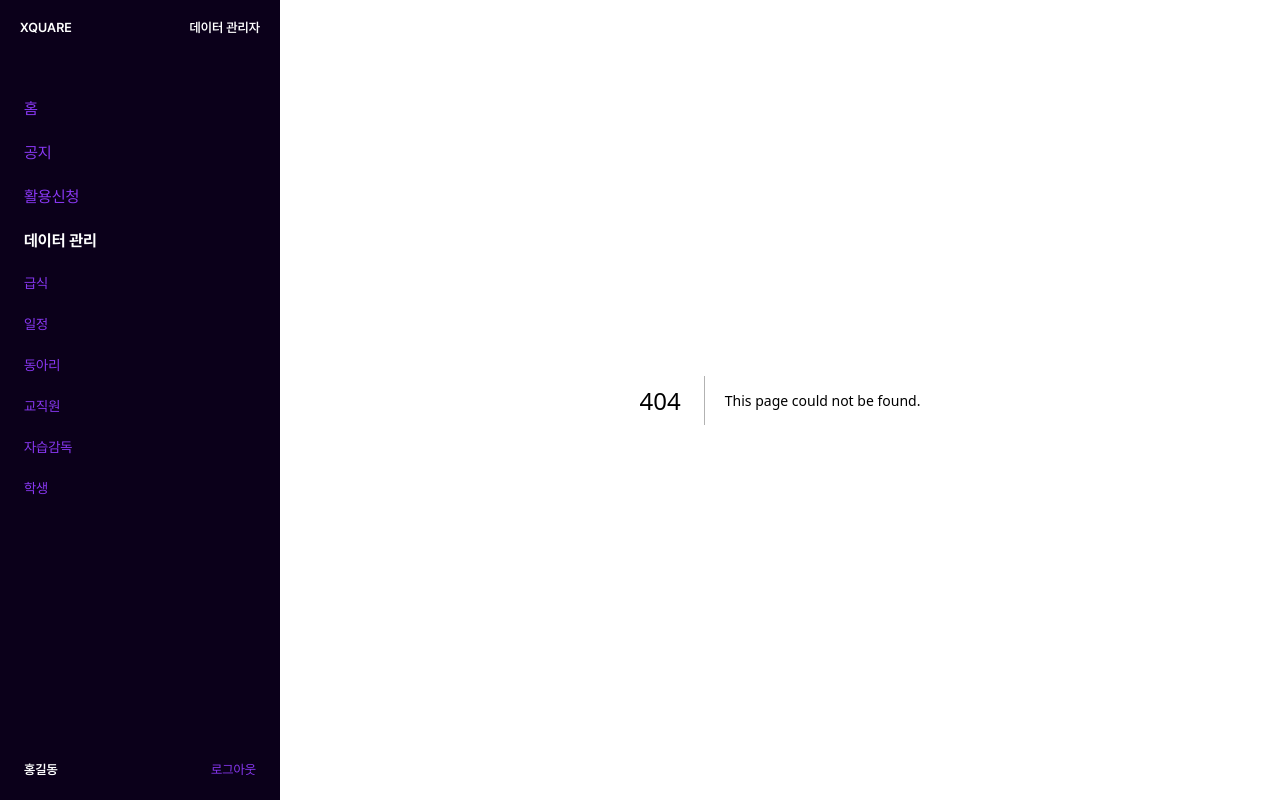
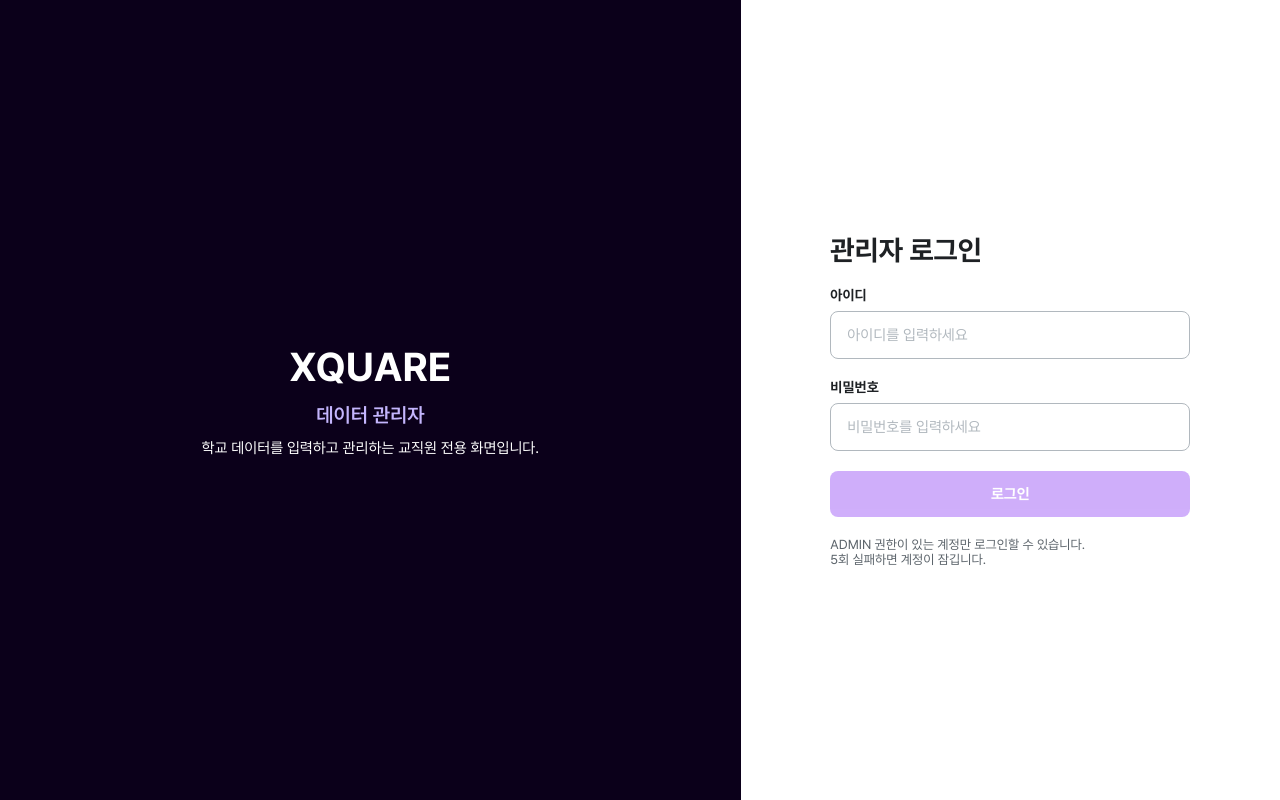
Before and after one commit to team-xquare/xquare-openapi-frontend, a Next.js app in the folder apps/admin/: page /login in a window 1280 px wide. Before the commit this address had no page. Built offline with nearby package versions, Linux system fonts and the light colour scheme.

Commit message:
feat: admin 관리자 로그인 화면 퍼블리싱

```diff
--- a/apps/admin/src/app/AppLayout.tsx
+++ b/apps/admin/src/app/AppLayout.tsx
@@ -2,14 +2,22 @@
 
 import type { ReactNode } from "react";
 import styled from "@emotion/styled";
+import { usePathname } from "next/navigation";
 import { Sidebar } from "../components/sidebar/sidebar";
 import { SIDEBAR_WIDTH } from "../components/sidebar/sidebar-style";
 
+// 사이드바 없이 화면 전체를 쓰는 페이지
+const FULL_SCREEN_PATHS = ["/login", "/forbidden"];
+
 export default function AppLayout({ children }: { children: ReactNode }) {
+  const pathname = usePathname();
+  const isFullScreen = FULL_SCREEN_PATHS.includes(pathname);
+
   return (
     <>
-      <Sidebar />
-      <Page>{children}</Page>
+      {/* Page 위치가 바뀌면 보존 중인 페이지 상태가 초기화되므로 사이드바만 조건부로 렌더링 */}
+      {!isFullScreen && <Sidebar />}
+      <Page data-full-screen={isFullScreen || undefined}>{children}</Page>
     </>
   );
 }
@@ -18,4 +26,9 @@ const Page = styled.div`
   margin-left: ${SIDEBAR_WIDTH};
   min-height: 100vh;
   width: calc(100% - ${SIDEBAR_WIDTH});
+
+  &[data-full-screen] {
+    margin-left: 0;
+    width: 100%;
+  }
 `;
--- /dev/null
+++ b/apps/admin/src/app/login/page-style.ts
@@ -0,0 +1,66 @@
+import styled from "@emotion/styled";
+import { Xquare_colors } from "../../styles/colors";
+import { PrimaryButton } from "../../components/auth-layout/auth-layout-style";
+
+export const LoginForm = styled.form`
+  display: flex;
+  flex-direction: column;
+  gap: 20px;
+  max-width: 100%;
+  width: 360px;
+`;
+
+export const LoginTitle = styled.h1`
+  color: ${Xquare_colors.slate[900]};
+  font-size: 28px;
+  font-weight: 700;
+  line-height: normal;
+  margin: 0;
+`;
+
+export const LoginField = styled.div`
+  display: flex;
+  flex-direction: column;
+  gap: 8px;
+`;
+
+export const LoginLabel = styled.label`
+  color: ${Xquare_colors.slate[900]};
+  font-size: 14px;
+  font-weight: 700;
+  line-height: normal;
+`;
+
+export const LoginInput = styled.input`
+  border: 1px solid ${Xquare_colors.slate[400]};
+  border-radius: 8px;
+  color: ${Xquare_colors.slate[900]};
+  font: inherit;
+  font-size: 15px;
+  height: 48px;
+  padding: 0 16px;
+  width: 100%;
+
+  &::placeholder {
+    color: ${Xquare_colors.slate[400]};
+  }
+
+  &:focus {
+    border-color: ${Xquare_colors.purple[400]};
+    outline: none;
+  }
+`;
+
+export const LoginButton = styled(PrimaryButton)`
+  width: 100%;
+`;
+
+export const LoginNote = styled.div`
+  color: ${Xquare_colors.slate[600]};
+  font-size: 13px;
+  line-height: normal;
+
+  p {
+    margin: 0;
+  }
+`;
--- /dev/null
+++ b/apps/admin/src/app/login/page.tsx
@@ -0,0 +1,86 @@
+"use client";
+
+import { useId, useLayoutEffect, useState, type FormEvent } from "react";
+import { useRouter } from "next/navigation";
+import { AuthLayout } from "../../components/auth-layout/auth-layout";
+import {
+  LoginButton,
+  LoginField,
+  LoginForm,
+  LoginInput,
+  LoginLabel,
+  LoginNote,
+  LoginTitle,
+} from "./page-style";
+
+export default function AdminLoginPage() {
+  const router = useRouter();
+  const id = useId();
+  const [username, setUsername] = useState("");
+  const [password, setPassword] = useState("");
+
+  // 다른 페이지로 이동해도 화면이 숨겨진 채 상태가 남으므로,
+  // 다시 들어오면 빈 폼이 되도록 숨겨질 때 입력값을 비움
+  useLayoutEffect(() => {
+    return () => {
+      setUsername("");
+      setPassword("");
+    };
+  }, []);
+
+  const canSubmit = username.trim() !== "" && password !== "";
+
+  const handleSubmit = (event: FormEvent<HTMLFormElement>) => {
+    event.preventDefault();
+    if (!canSubmit) return;
+
+    // 로그인 API 연동 전이라 입력만 확인하고 홈으로 이동
+    router.push("/");
+  };
+
+  return (
+    <AuthLayout>
+      <LoginForm
+        aria-labelledby={`${id}-title`}
+        aria-describedby={`${id}-note`}
+        onSubmit={handleSubmit}
+      >
+        <LoginTitle id={`${id}-title`}>관리자 로그인</LoginTitle>
+
+        <LoginField>
+          <LoginLabel htmlFor={`${id}-username`}>아이디</LoginLabel>
+          <LoginInput
+            id={`${id}-username`}
+            value={username}
+            placeholder="아이디를 입력하세요"
+            autoComplete="username"
+            required
+            onChange={(event) => setUsername(event.target.value)}
+          />
+        </LoginField>
+
+        <LoginField>
+          <LoginLabel htmlFor={`${id}-password`}>비밀번호</LoginLabel>
+          <LoginInput
+            id={`${id}-password`}
+            type="password"
+            value={password}
+            placeholder="비밀번호를 입력하세요"
+            autoComplete="current-password"
+            required
+            onChange={(event) => setPassword(event.target.value)}
+          />
+        </LoginField>
+
+        <LoginButton type="submit" disabled={!canSubmit}>
+          로그인
+        </LoginButton>
+
+        <LoginNote id={`${id}-note`}>
+          <p>ADMIN 권한이 있는 계정만 로그인할 수 있습니다.</p>
+          <p>5회 실패하면 계정이 잠깁니다.</p>
+        </LoginNote>
+      </LoginForm>
+    </AuthLayout>
+  );
+}
--- /dev/null
+++ b/apps/admin/src/components/auth-layout/auth-layout-style.ts
@@ -0,0 +1,115 @@
+import styled from "@emotion/styled";
+import Link from "next/link";
+import { Xquare_colors } from "../../styles/colors";
+
+// Figma 소개 영역의 "데이터 관리자" 글자색. 색상 토큰에 없는 값이라 따로 둠
+const INTRO_SUBTITLE_COLOR = "#C4B5FD";
+const MOBILE = "@media (max-width: 760px)";
+
+// 1728px 화면에서 소개 1000px · 패널 728px, 좁아져도 같은 비율
+export const AuthContainer = styled.div`
+  display: flex;
+  min-height: 100vh;
+  min-height: 100dvh;
+  word-break: keep-all;
+
+  ${MOBILE} {
+    flex-direction: column;
+  }
+`;
+
+export const AuthIntro = styled.div`
+  align-items: center;
+  background: ${Xquare_colors.purple[700]};
+  color: ${Xquare_colors.white};
+  display: flex;
+  flex: 0 0 calc(100% * 1000 / 1728);
+  flex-direction: column;
+  gap: 12px;
+  justify-content: center;
+  line-height: normal;
+  padding: 40px 16px;
+  text-align: center;
+
+  p {
+    margin: 0;
+  }
+
+  ${MOBILE} {
+    flex: 0 0 auto;
+  }
+`;
+
+export const IntroLogo = styled.p`
+  font-size: 40px;
+  font-weight: 700;
+`;
+
+export const IntroSubtitle = styled.p`
+  color: ${INTRO_SUBTITLE_COLOR};
+  font-size: 20px;
+  font-weight: 600;
+`;
+
+export const IntroDescription = styled.p`
+  font-size: 15px;
+`;
+
+export const AuthPanel = styled.main`
+  align-items: center;
+  display: flex;
+  flex: 1 1 0;
+  flex-direction: column;
+  justify-content: center;
+  min-width: 0;
+  padding: 40px 16px;
+
+  ${MOBILE} {
+    flex: 1 1 auto;
+  }
+`;
+
+const BUTTON = `
+  align-items: center;
+  border-radius: 8px;
+  cursor: pointer;
+  display: inline-flex;
+  font-size: 15px;
+  font-weight: 700;
+  justify-content: center;
+  line-height: normal;
+  padding: 14px 24px;
+  white-space: nowrap;
+
+  &:focus-visible {
+    outline: 2px solid ${Xquare_colors.purple[400]};
+    outline-offset: 2px;
+  }
+`;
+
+const PRIMARY = `
+  ${BUTTON}
+  background: ${Xquare_colors.purple[400]};
+  border: 0;
+  color: ${Xquare_colors.white};
+
+  &:disabled {
+    cursor: not-allowed;
+    opacity: 0.4;
+  }
+`;
+
+export const PrimaryButton = styled.button`
+  ${PRIMARY}
+`;
+
+export const PrimaryLink = styled(Link)`
+  ${PRIMARY}
+`;
+
+export const SecondaryAnchor = styled.a`
+  ${BUTTON}
+  background: ${Xquare_colors.white};
+  border: 1px solid ${Xquare_colors.slate[400]};
+  color: ${Xquare_colors.slate[900]};
+`;
--- /dev/null
+++ b/apps/admin/src/components/auth-layout/auth-layout.tsx
@@ -0,0 +1,27 @@
+"use client";
+
+import type { ReactNode } from "react";
+import {
+  AuthContainer,
+  AuthIntro,
+  AuthPanel,
+  IntroDescription,
+  IntroLogo,
+  IntroSubtitle,
+} from "./auth-layout-style";
+
+// 관리자 로그인, 권한 없음(403)이 같이 쓰는 소개 + 패널 레이아웃
+export function AuthLayout({ children }: { children: ReactNode }) {
+  return (
+    <AuthContainer>
+      <AuthIntro>
+        <IntroLogo>XQUARE</IntroLogo>
+        <IntroSubtitle>데이터 관리자</IntroSubtitle>
+        <IntroDescription>
+          학교 데이터를 입력하고 관리하는 교직원 전용 화면입니다.
+        </IntroDescription>
+      </AuthIntro>
+      <AuthPanel>{children}</AuthPanel>
+    </AuthContainer>
+  );
+}
```
